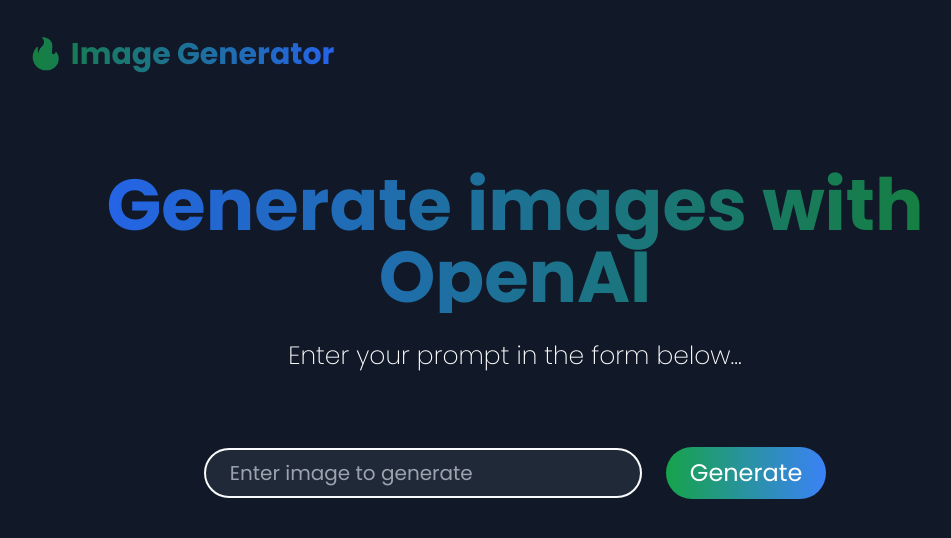
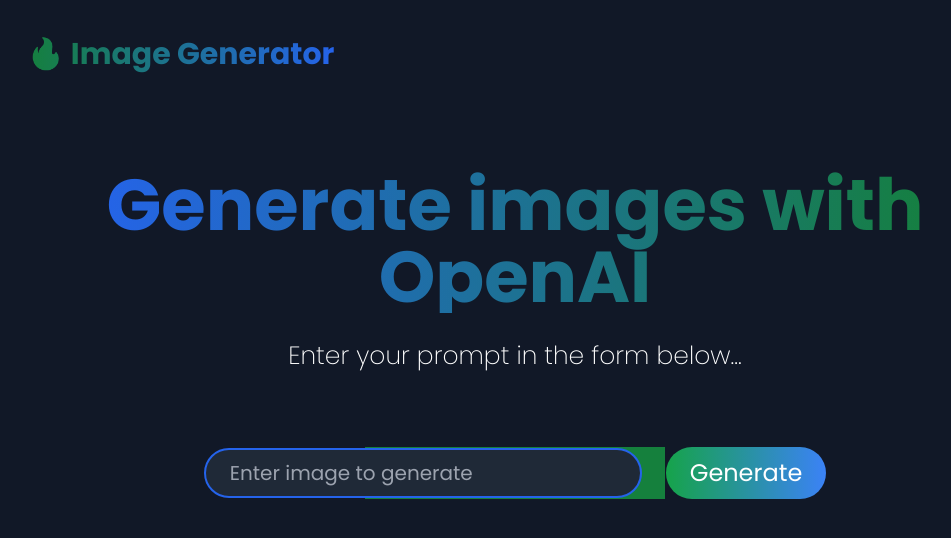
Before and after one commit to Jacobkyalo/openai-image-generator-frontend, a React (Vite) app: page / in a window 1280 px wide. Shown: the top 538 px of the page, without its empty margins (125-1076 px from the left). Built offline with nearby package versions, Linux system fonts and the light colour scheme.

Commit message:
updated form width

```diff
--- a/src/components/Form.jsx
+++ b/src/components/Form.jsx
@@ -10,14 +10,15 @@
   };
   return (
     <section className="my-10">
+      <div className="w-[300px] mx-auto bg-green-700">
         <form
-        className="w-full max-w-[250px] mx-auto flex flex-col sm:flex-row justify-center items-center gap-6"
+          className="w-full flex flex-col sm:flex-row justify-center items-center gap-6"
           onSubmit={handleFormSubmit}
         >
           <input
             type="text"
             name="prompt"
-          className="border-2 border-gray-50 px-6 py-2 text-white text-[20px] rounded-[40px] bg-gray-800 active:bg-gray-800 focus:border-gray-50"
+            className="border-2 border-blue-600 px-6 py-2 text-white text-[20px] rounded-[40px] bg-gray-800 outline-none"
             placeholder="Enter image to generate"
             autoComplete="off"
             minLength={4}
@@ -33,6 +34,7 @@
             Generate
           </button>
         </form>
+      </div>
     </section>
   );
 }
```
Lines whose indentation alone changed are shown as unchanged.
